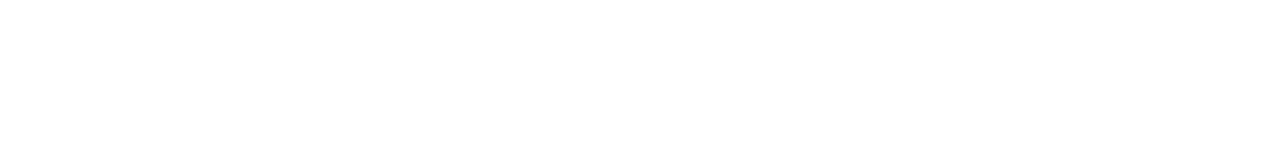
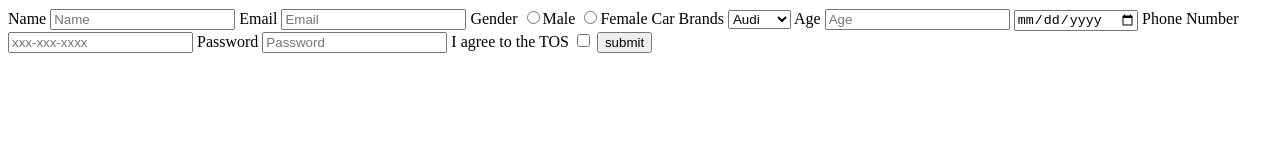
Before and after one commit to acciojob/signup-form-car-iamanudeep22, a website: page main.html in a window 1280 px wide. Drawn offline with Linux system fonts and the light colour scheme.

Commit message:
created a submission

```diff
--- a/main.html
+++ b/main.html
@@ -8,6 +8,42 @@
 
 <body>
 	<!-- the entire body must be written by student -->
+	<form action="#" method="post">
+		<label for="name">Name
+			<input type="Text" id="name" placeholder="Name" required>
+		</label>
+		<label for="email">Email
+			<input type="Email" id="email" placeholder="Email" required>
+		</label>
+		<label for="gender_m" for="gender_f">Gender
+			<input name="gender" type="Radio" id="gender_m" required>Male
+			<input name="gender" type="Radio" id="gender_f" required>Female
+		</label>
+
+		<label for="cars">Car Brands
+			<select id="cars" placeholder="--Please choose an option--">
+				<option>Audi</option>
+				<option>BMW</option>
+				<option>Jaguar</option>
+			</select>
+		</label>
+		<label for="age">Age
+			<input type="Number" id="age" placeholder="Age" required>
+		</label>
+		<label for="dob">
+			<input type="Date" id="dob" required>
+		</label>
+		<label for="tel">Phone Number
+			<input type="Tel" id="tel" placeholder="xxx-xxx-xxxx">
+		</label>
+		<label for="password">Password
+			<input type="Password" id="password" placeholder="Password" required>
+		</label>
+		<label for="tos">I agree to the TOS
+			<input type="Checkbox" id=tos required>
+		</label>
+		<button>submit</button>
+	</form>
     <script type="text/javascript" src="./script.js">
 </script>
 
```
